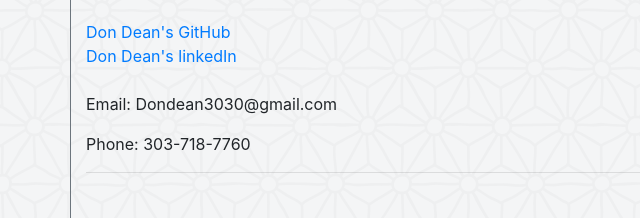
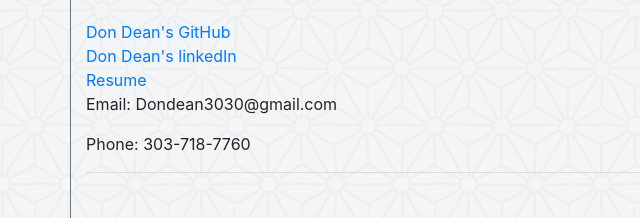
Before and after one commit to Dondean21/Updated-Portfolio, a plain HTML site: page contact.html in a window 1280 px wide. Shown: the part 219-437 px from the top of the page, 0-640 px from the left. Drawn offline with nearby package versions, Linux system fonts and the light colour scheme.

Commit message:
added resume

```diff
--- a/contact.html
+++ b/contact.html
@@ -44,6 +44,7 @@
                     </div>
                         <a href="https://www.linkedin.com/in/don-dean-bba53561">Don Dean's linkedIn</a>
                         <div>
+                            <a href="https://drive.google.com/open?id=1c2YlTlVs7NjDCWeUB7TUKaujiC2mm1jV">Resume</a>
                             <br>
                           <p> Email: Dondean3030@gmail.com</p>
                         </div>
```
